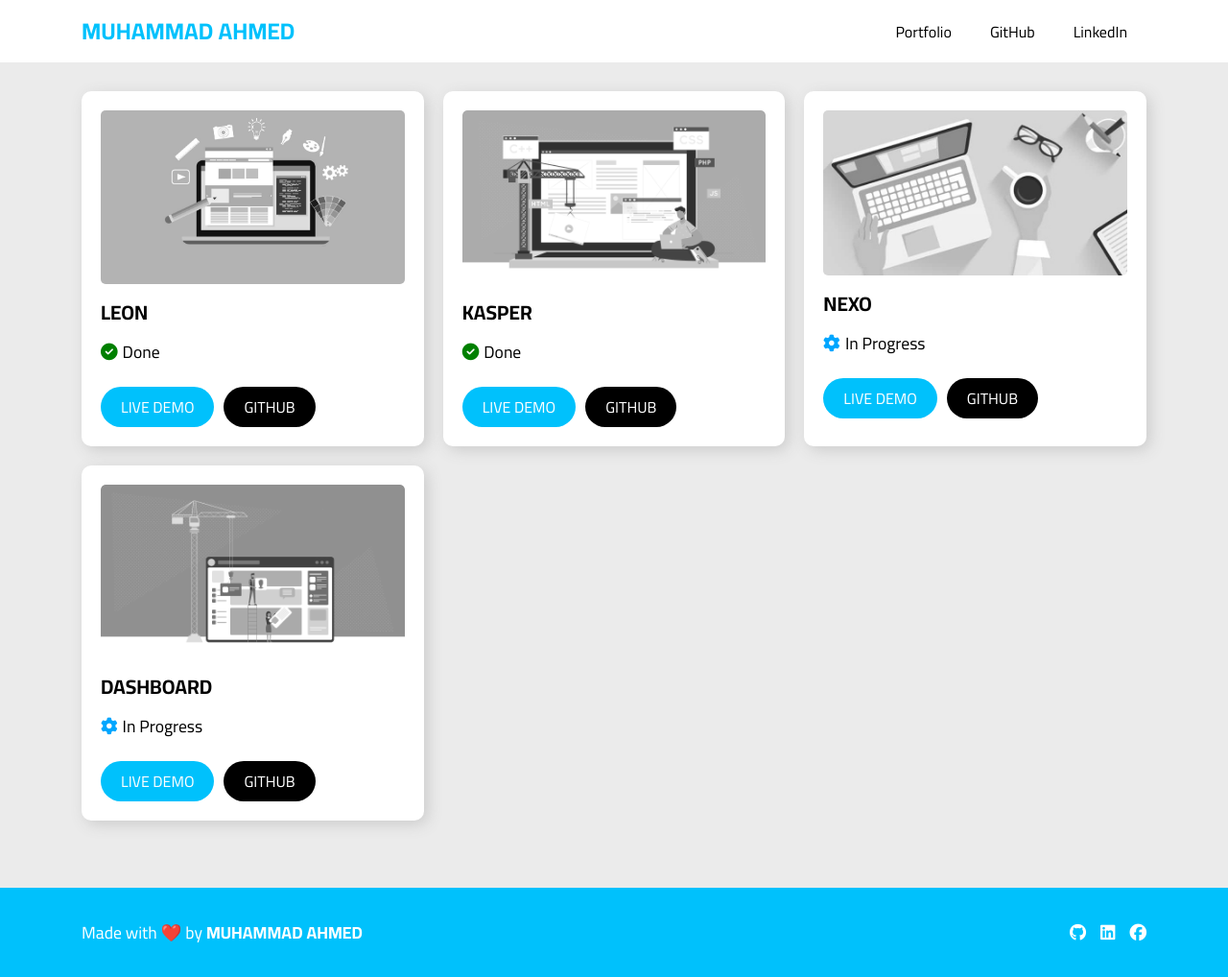
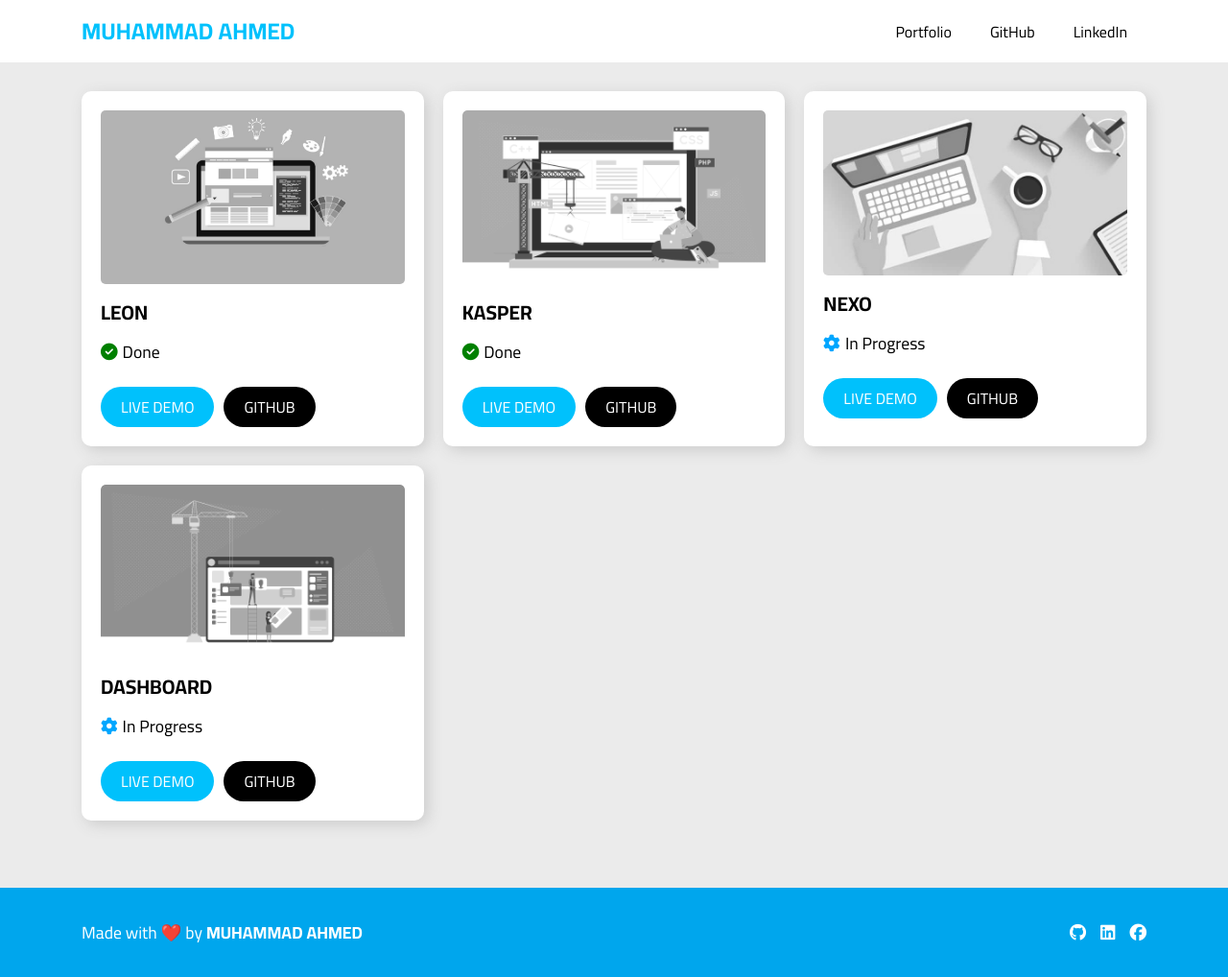
Before and after one commit to muhammad-ahmed-gh/template-hub, a plain HTML site: page index.html in a window 1280 px wide. Shown: the whole page at 96% size. Drawn offline with Linux system fonts and the light colour scheme.

Commit message:
style(footer): changing background and selection background

```diff
--- a/css/main.css
+++ b/css/main.css
@@ -204,10 +204,14 @@ main .card a.github:hover {
 /* end main */
 /* start footer */
 footer {
-  background-color: var(--main-color);
+  background-color: var(--main-color-alt);
   color: white;
   padding: 30px 0;
   font-size: 1.1rem;
+}
+
+footer ::selection {
+  background-color: var(--main-color);
 }
 
 footer .container {
@@ -250,4 +254,5 @@ footer .contact a {
     transform: rotate(360deg);
   }
 }
+
 /* end animation */
```
